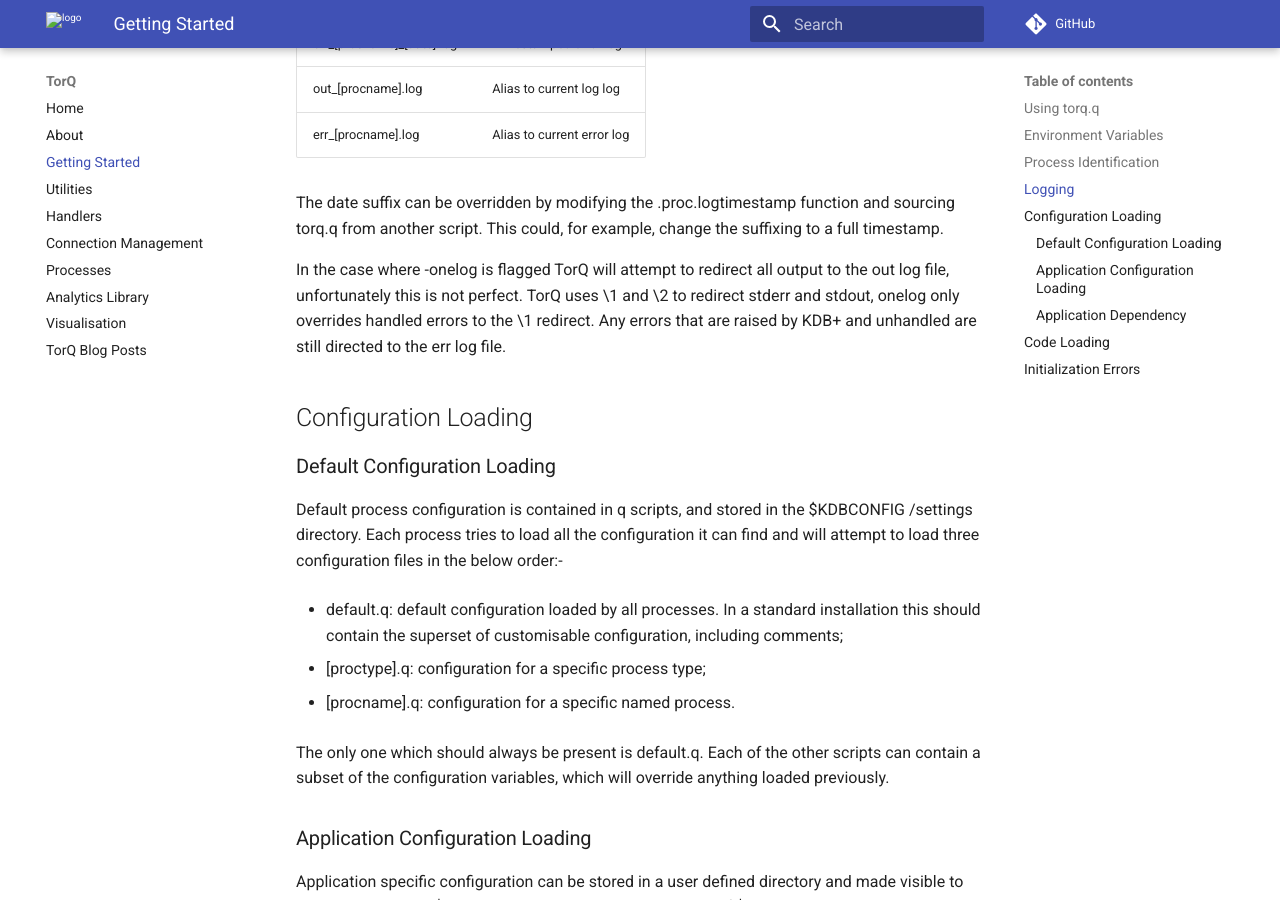
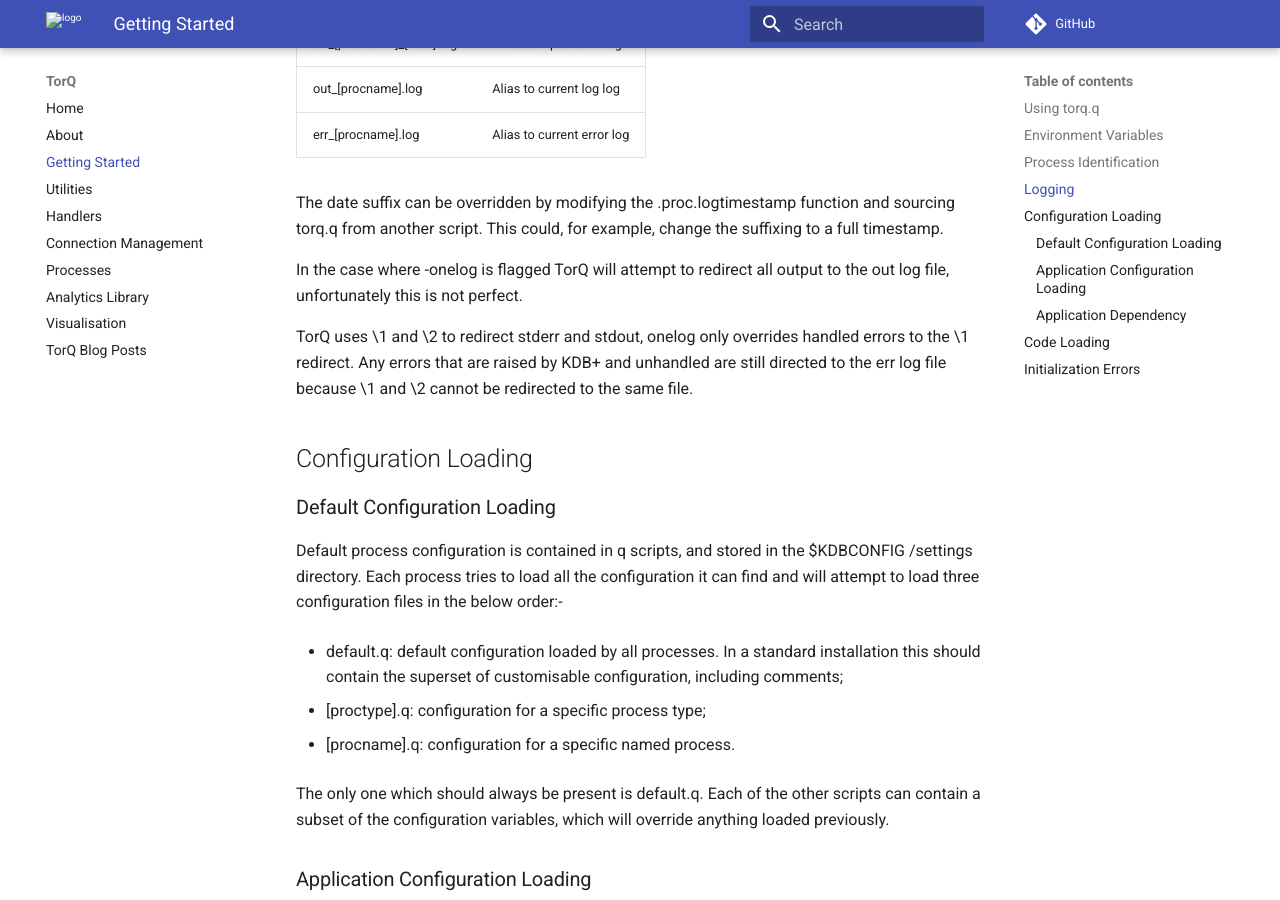
Before and after one commit to DataIntellectTech/TorQ, an MkDocs documentation site: the page built from docs/gettingstarted.md, in a window 1280 px wide and 900 px high, scrolled down 4250 px. Built offline with MkDocs 1.6.1 and Material for MkDocs 9.7.7, drawn with Linux system fonts in a browser that asks for light colours; comment, search, counter and statistics services are not loaded; old or Windows-style settings are respelled for this version of MkDocs.

Commit message:
onelog flag documentation 3rd edit

```diff
--- a/docs/gettingstarted.md
+++ b/docs/gettingstarted.md
@@ -197,9 +197,11 @@
 
 In the case where -onelog is flagged TorQ will attempt to redirect
 all output to the out log file, unfortunately this is not perfect.
+
 TorQ uses \1 and \2 to redirect stderr and stdout, onelog only
 overrides handled errors to the \1 redirect. Any errors that are
-raised by KDB+ and unhandled are still directed to the err log file.
+raised by KDB+ and unhandled are still directed to the err log file
+because \1 and \2 cannot be redirected to the same file.
 
 <a name="config"></a>
 
```
